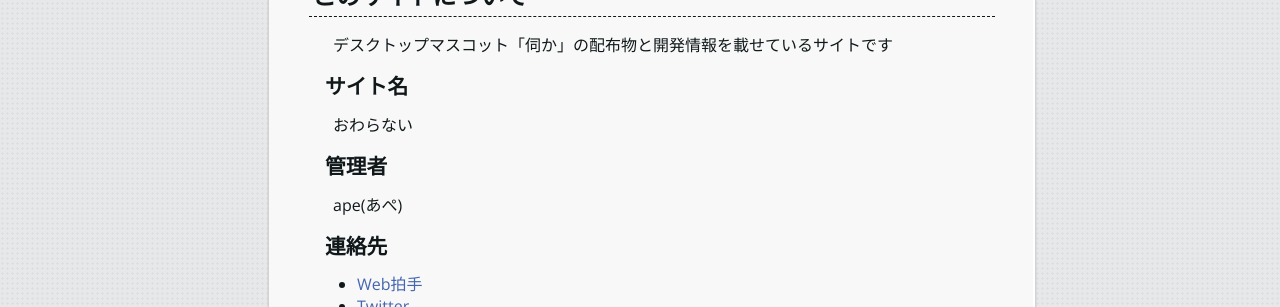
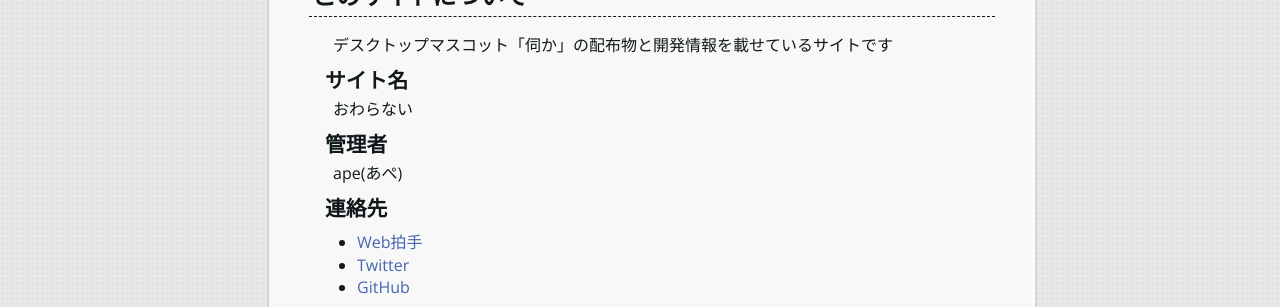
Before and after one commit to apxxxxxxe/ukagaka, a Next.js app: page /ukagaka/ in a window 1280 px wide. Shown: the part 3174-3481 px from the top of the page. Built offline with nearby package versions, Linux system fonts and the light colour scheme; a web font is replaced by a local one.

Commit message:
update: css

```diff
--- a/styles/blog.scss
+++ b/styles/blog.scss
@@ -86,19 +86,18 @@ h3 {
   border-left: solid 5px;
 }
 h4 {
-  margin-top: calc(var(--heading-margin-base-top) * 3);
+  margin-top: calc(var(--heading-margin-base-top) * 2);
   margin-left: calc(var(--heading-margin-base-left) * 1);
-  margin-bottom: calc(var(--heading-margin-base-bottom) * 5);
+  margin-bottom: calc(var(--heading-margin-base-bottom) * 2);
   font-family: var(--font-sans);
   font-weight: var(--fontweight-head);
   font-size: 1.3rem;
   font-weight: 700;
 }
 h5 {
-  margin-top: calc(var(--heading-margin-base-top) * 2);
+  margin-top: calc(var(--heading-margin-base-top) * 1.5);
   margin-left: calc(var(--heading-margin-base-left) * 2);
-  margin-right: calc(var(--heading-margin-base-right) * 2);
-  margin-bottom: calc(var(--heading-margin-base-bottom) * 5);
+  margin-bottom: calc(var(--heading-margin-base-bottom) * 1.5);
   font-family: var(--font-sans);
   font-weight: var(--fontweight-head);
   font-size: 1.2rem;
```
